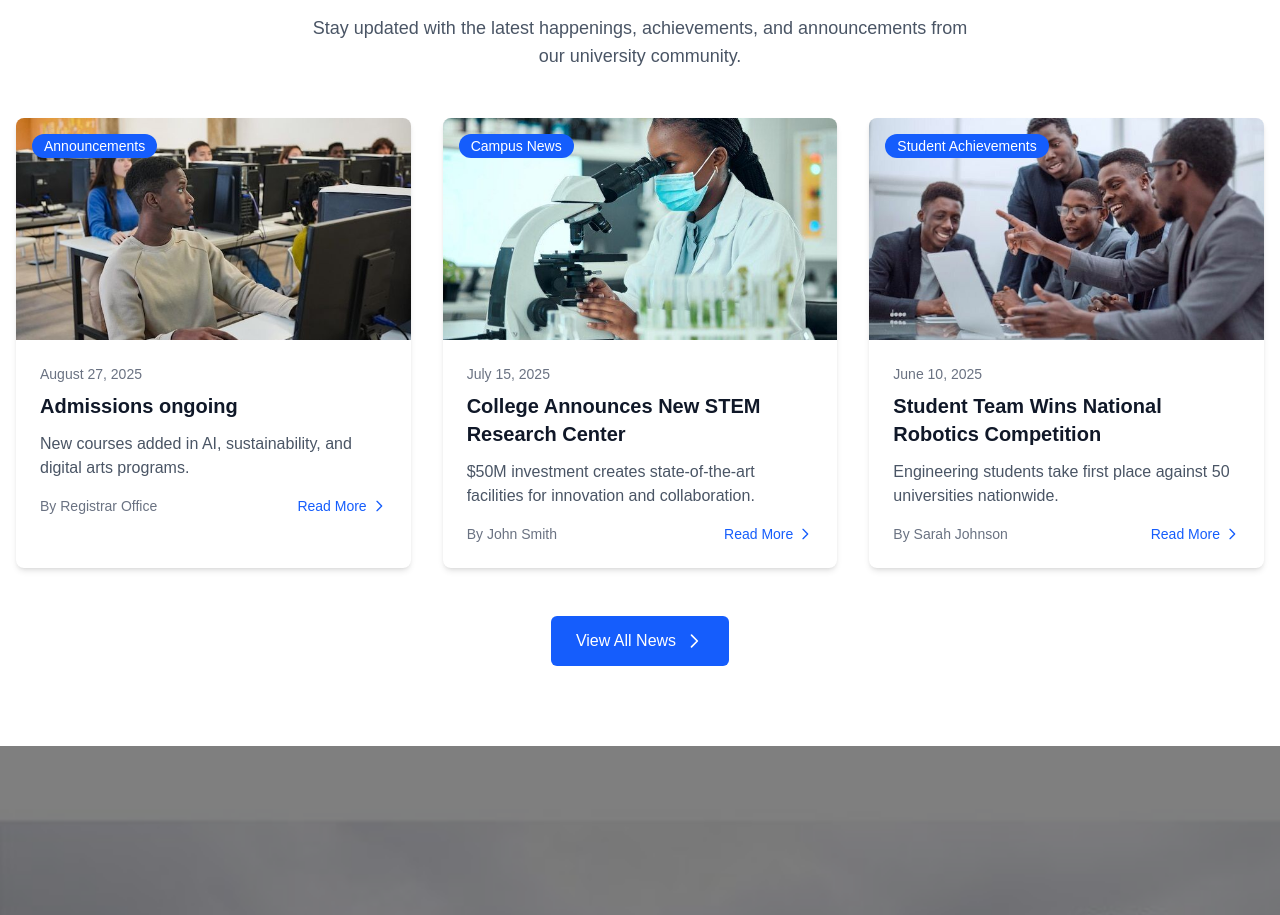
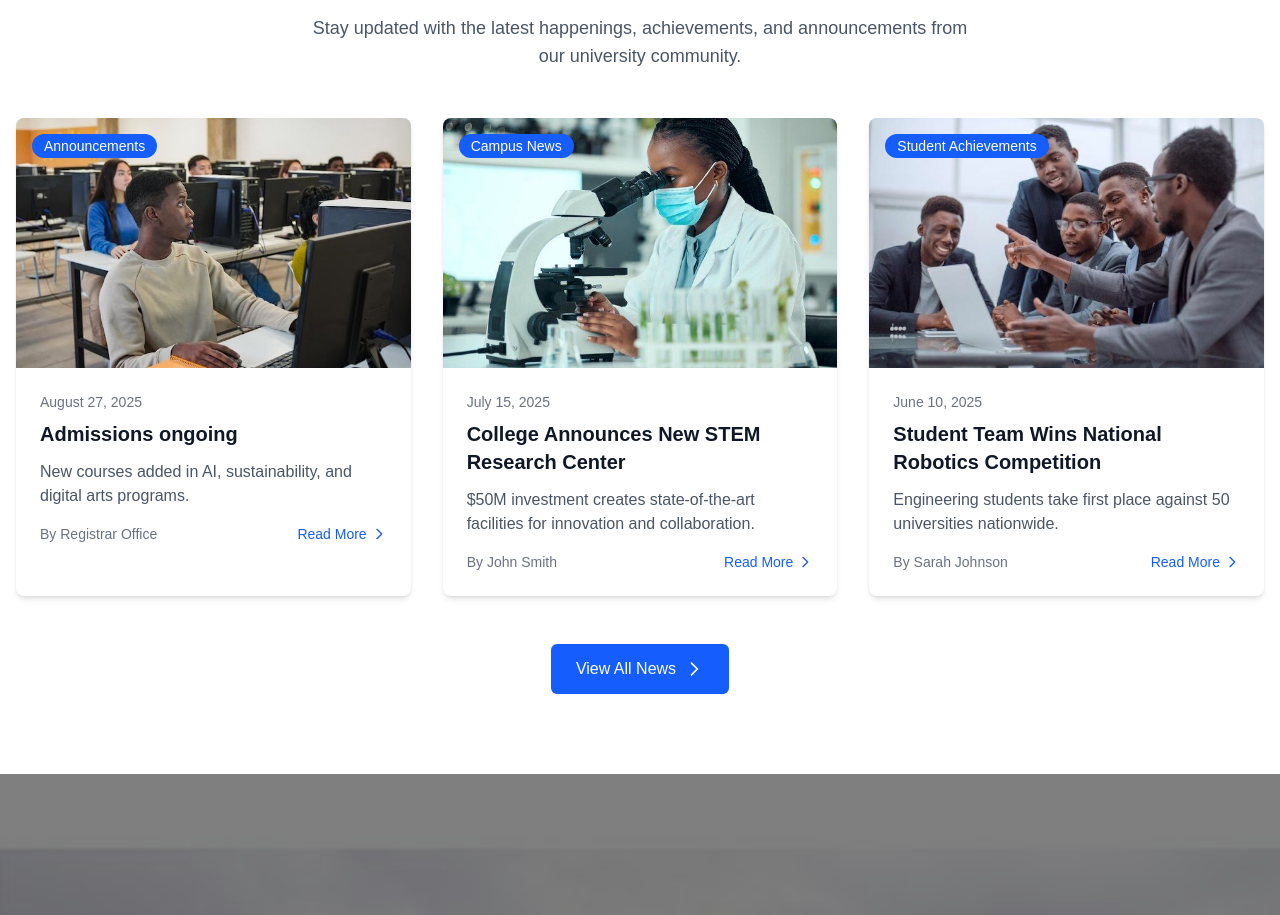
Before and after one commit to Elisha-Kwena/motech-institute, a Next.js app in the folder motech/: page / in a window 1280 px wide. Shown: the part 1030-1945 px from the top of the page. Built offline with nearby package versions, Linux system fonts and the light colour scheme.

Commit message:
vercel errors

```diff
--- a/motech/src/app/(main)/about/page.tsx
+++ b/motech/src/app/(main)/about/page.tsx
@@ -37,8 +37,8 @@ export default function AboutPage() {
             </div>
             <div className="w-full p-4 font-bold">
                 <h1 className="text-3xl capitalize">Our mission</h1>
-                {/* FIXED: Replaced apostrophe with HTML entity */}
-                <p className="text-lg">To provide professional and practical training so as to maximize on career growth, job creation and self-employment opportunities for our  clients in the global market</p>
+                {/* FIXED: Using JavaScript string to avoid apostrophe issues */}
+                <p className="text-lg">{"To provide professional and practical training so as to maximize on career growth, job creation and self-employment opportunities for our clients in the global market"}</p>
             </div>
         </div>
         <div className="flex flex-col gap-2 font-bold">
--- a/motech/src/app/(main)/academics/library/page.tsx
+++ b/motech/src/app/(main)/academics/library/page.tsx
@@ -1,4 +1,3 @@
-import Link from "next/link";
 
 export default function LibraryPage() {
   return (
--- a/motech/src/app/(main)/academics/page.tsx
+++ b/motech/src/app/(main)/academics/page.tsx
@@ -27,7 +27,7 @@ export default function AcademicsPage() {
           Our college is dedicated to providing an unparalleled educational experience across a wide range of disciplines. We believe that learning is a journey of discovery, and our academic programs are crafted to inspire curiosity, foster innovation, and prepare you for a future of success. From the rigorous foundations of our core curricula to specialized professional training, we offer a pathway for every ambition.
         </p>
         <p className="text-lg text-gray-700 mt-4 leading-relaxed">
-          Explore our offerings through the links above to find the right program for you. Whether you're looking to dive into a new field, advance your career, or simply expand your knowledge, our diverse schools and colleges are here to support your goals.
+          Explore our offerings through the links above to find the right program for you. Whether you are looking to dive into a new field, advance your career, or simply expand your knowledge, our diverse schools and colleges are here to support your goals.
         </p>
       </div>
 
--- a/motech/src/components/sections/home/HeroCards.tsx
+++ b/motech/src/components/sections/home/HeroCards.tsx
@@ -2,12 +2,8 @@ import {
   AcademicCapIcon,
   BookOpenIcon,
   ChartBarIcon,
-  DocumentTextIcon,
   // Keep these alternatives handy in case they match your screenshot better:
   UserGroupIcon,
-  TrophyIcon,
-  CheckBadgeIcon,
-  BuildingLibraryIcon
 } from '@heroicons/react/24/outline';
 
 
--- a/motech/src/components/sections/home/News.tsx
+++ b/motech/src/components/sections/home/News.tsx
@@ -1,9 +1,7 @@
 // src/components/sections/NewsSection.tsx
 import Link from 'next/link';
-import { NewsArticle } from '@/types/news';
 import { newsArticles } from '@/lib/data/News';
 import NewsCard from '@/components/ui/cards/NewsCard';
-import NewsCardSkeleton from '@/components/ui/cards/NewsCardSkeleton';
 import TourVideo from './TourVideo';
 
 interface NewsSectionProps {
--- a/motech/src/components/ui/cards/NewsCard.tsx
+++ b/motech/src/components/ui/cards/NewsCard.tsx
@@ -1,6 +1,7 @@
 // src/components/news/NewsCard.tsx
 import Link from 'next/link';
 import { NewsArticle } from '@/types/news';
+import Image from 'next/image';
 
 interface NewsCardProps {
   article: NewsArticle;
@@ -10,10 +11,11 @@ export default function NewsCard({ article }: NewsCardProps) {
   return (
     <article className="bg-white rounded-lg shadow-md overflow-hidden hover:shadow-lg transition-shadow duration-300">
       {/* Image */}
-      <div className="aspect-video relative">
-        <img
+      <div className="aspect-video w-full h-[250px] relative">
+        <Image
           src={article.imageUrl}
           alt={article.title}
+          fill
           className="w-full h-full object-cover"
         />
         {/* Category Badge */}
--- a/motech/src/components/ui/caroussel/HeroCaroussel.tsx
+++ b/motech/src/components/ui/caroussel/HeroCaroussel.tsx
@@ -9,7 +9,7 @@ import 'swiper/css/navigation';
 import 'swiper/css/autoplay';
 
 // import required modules
-import { Autoplay, Pagination, Navigation } from 'swiper/modules';
+import { Autoplay, Navigation } from 'swiper/modules';
 
 const herodata = [
     {
--- a/motech/src/components/ui/layout/footer/Footer.tsx
+++ b/motech/src/components/ui/layout/footer/Footer.tsx
@@ -2,11 +2,10 @@
 import { useState } from "react"
 import Image from "next/image"
 import Link from "next/link"
-import Logo from "../../Logo"
 
 import Contact from "./Contact"
 import { footerNav } from "@/lib/constants/Footer"
-import { socialLinks, socialIcons, mainNav } from "@/lib/constants/Navigation"
+import { socialLinks, socialIcons } from "@/lib/constants/Navigation"
 import { NavItem } from "@/lib/constants/Navigation"
 import { legalLinks } from "@/lib/constants/Navigation"
 export default function Footer (){
--- a/motech/src/components/ui/layout/header/MobileNav.tsx
+++ b/motech/src/components/ui/layout/header/MobileNav.tsx
@@ -3,7 +3,6 @@
 import clsx from 'clsx';
 import { MobileNavItems } from "./MobileNavItems";
 import { mainNav } from "@/lib/constants/Navigation";
-import { NavItem } from "@/lib/constants/Navigation";
 
 interface MobileNavProps {
   sidebarOpen: boolean;
```
